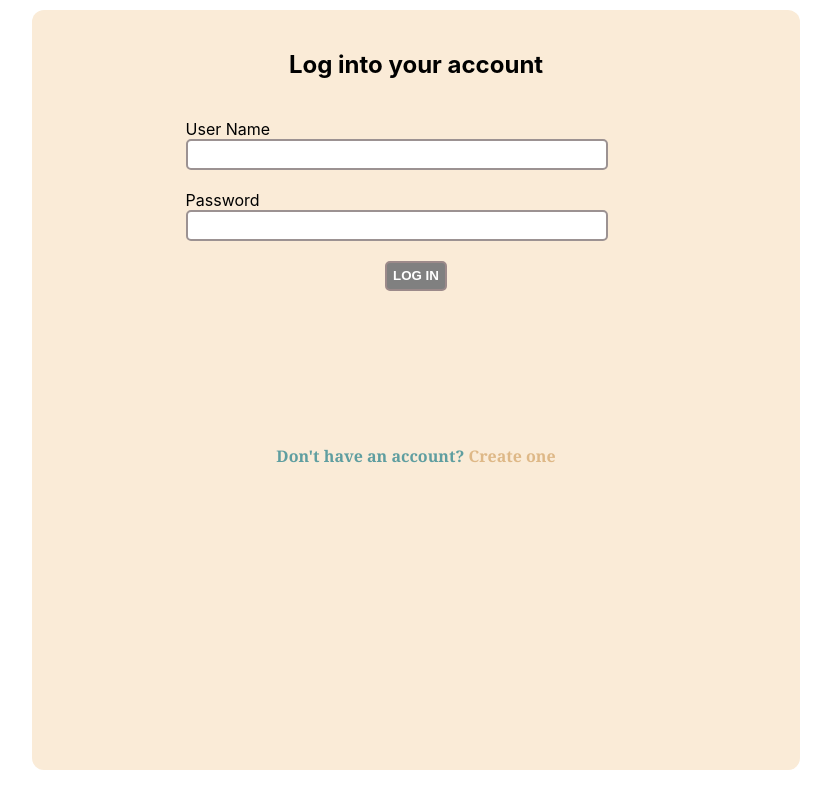
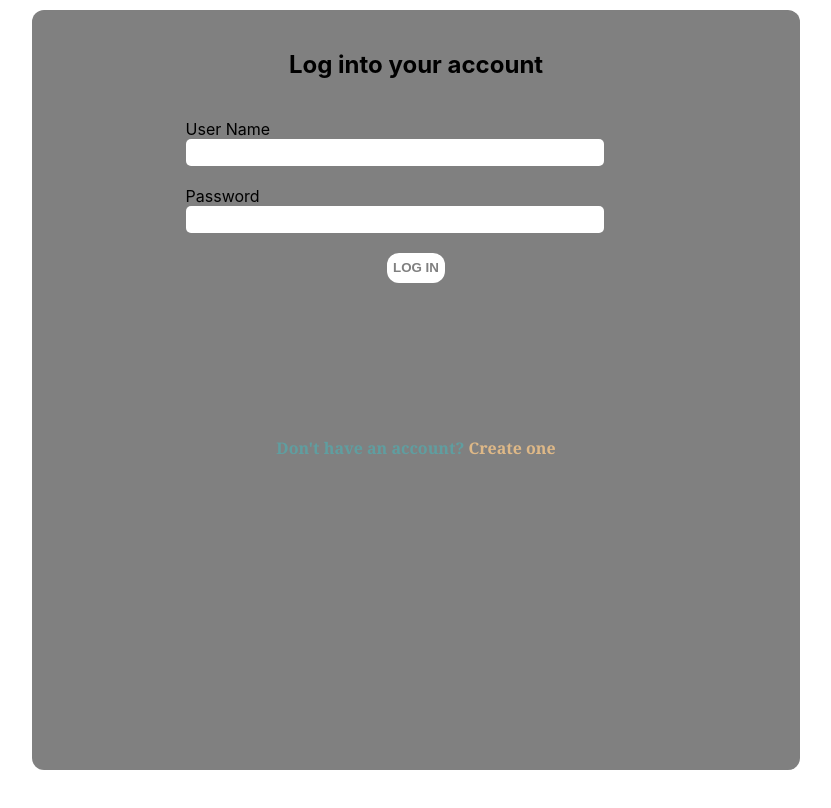
Before and after one commit to Bildad0/schedulingapp, a React (Create React App) app in the folder client/: page / in a window 1280 px wide. In both pictures the pointer is over the button "LOG IN". Shown: the whole page, without its empty margins (224-1055 px from the left). Built offline with nearby package versions, Linux system fonts and the light colour scheme.

Commit message:
updates and fixes

```diff
--- a/client/src/components/signup/Signup.css
+++ b/client/src/components/signup/Signup.css
@@ -10,7 +10,7 @@
 .login_form {
   margin-top: 10px;
   margin-left: 20%;
-  background-color: antiquewhite;
+  background-color: grey;
   margin-right: 20%;
   border: none;
   border-radius: 12px;
@@ -44,7 +44,7 @@
 .textinput {
   height: 25px;
   width: 90%;
-  border: 2px solid rgb(156, 146, 146);
+  border: none;
   border-radius: 5px;
 }
 
@@ -53,11 +53,18 @@
   margin-top: 20px;
   height: 30px;
   width: auto;
-  border: 2px solid rgb(156, 138, 138);
+  border: 2px solid white;
   border-radius: 5px;
   color: white;
   background-color: grey;
   font-weight: bold;
+}
+.signupButton:hover,
+.loginButton:hover {
+  border: inherit;
+  border-radius: inherit;
+  color: grey;
+  background-color: white;
 }
 
 .question {
@@ -69,3 +76,10 @@
   color: burlywood;
   text-decoration: none;
 }
+.link:hover {
+  color: white;
+  text-decoration: inherit;
+  background-color: grey;
+}
+@media screen {
+}
--- a/client/src/utils/resource.js
+++ b/client/src/utils/resource.js
@@ -42,7 +42,7 @@ export async function handleRegister(email, username, password, navigate) {
     }
   } catch (err) {
     console.log("Error received:", err.message);
-    toast.error(err);
+    toast.error(err.message);
   }
 }
 
```
Also changed, not shown: 2 other files (tests, documents, lock files or other folders).
